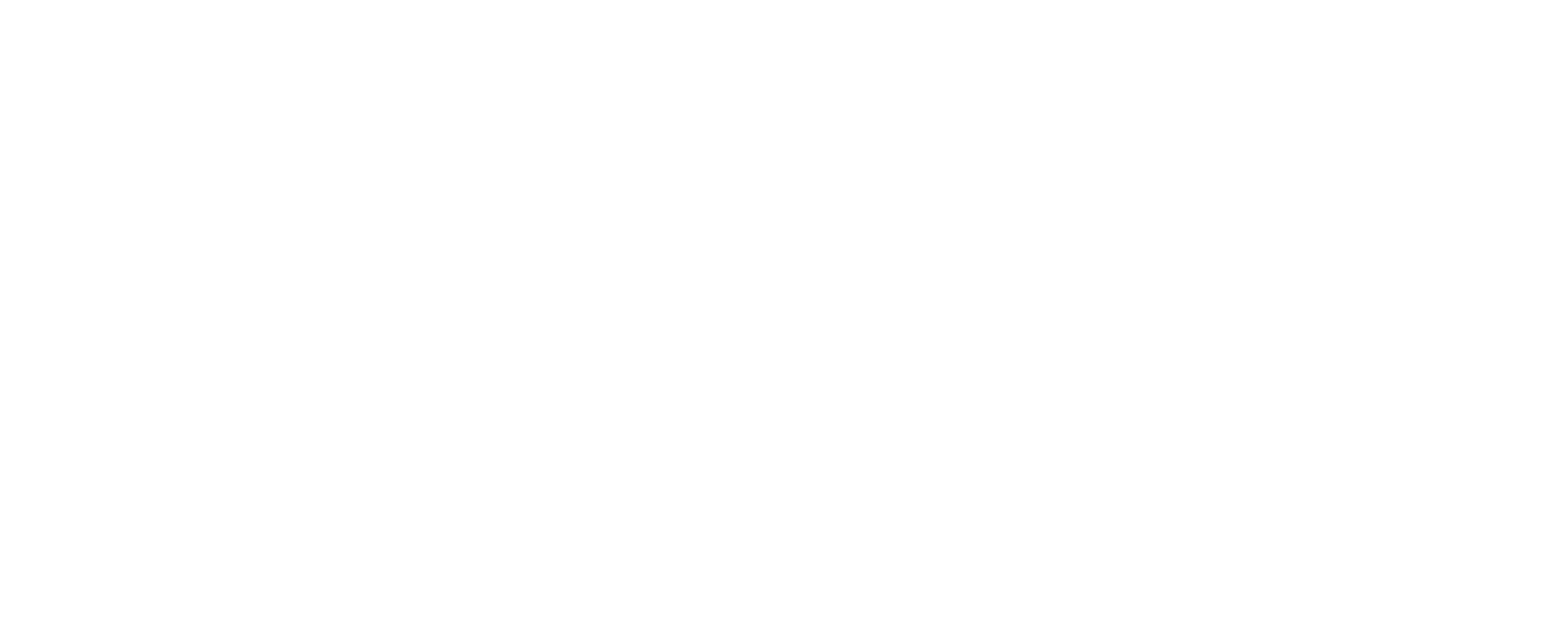
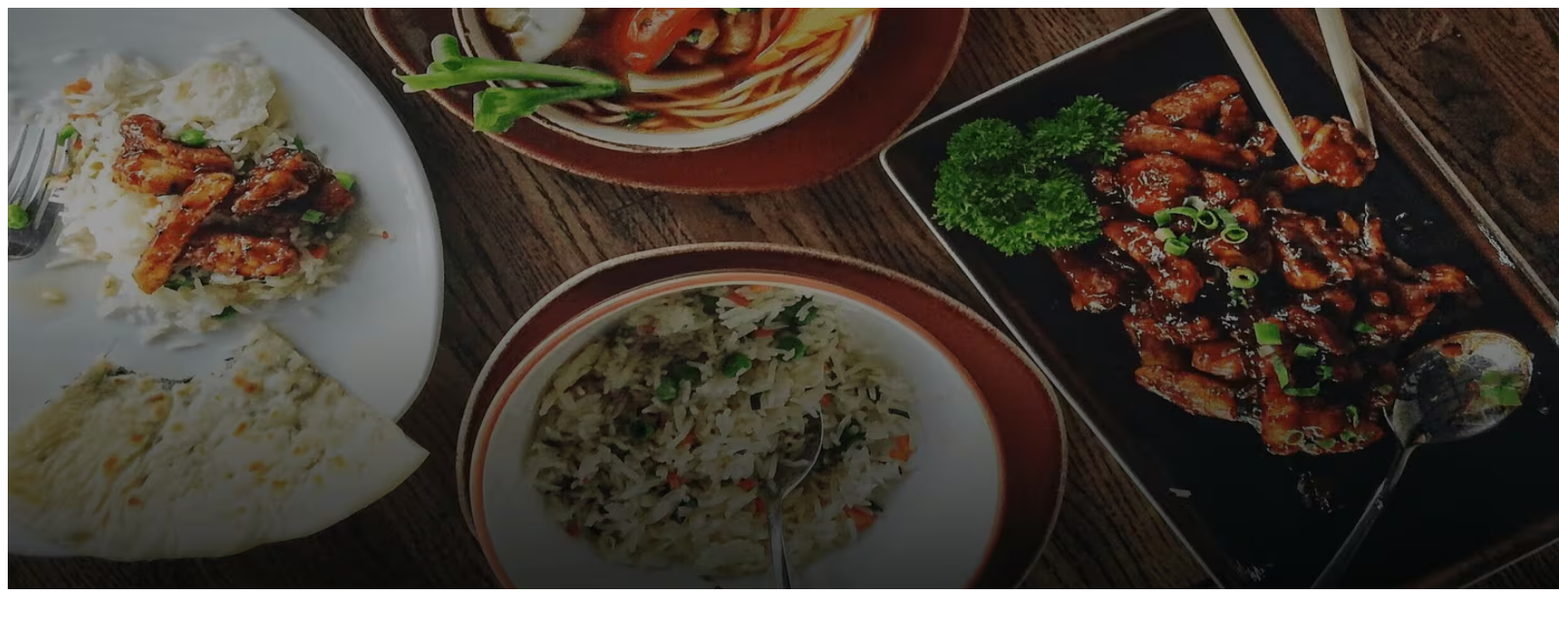
Before and after one commit to AbhiUgalmugale-29/icp9.0-html-github-group-project-1, a plain HTML site: page pages/restaurant_listing.html in a window 1280 px wide. Shown: the whole page at 97% size, 1608 px wide, since content can reach past the window. Drawn offline with Linux system fonts and the light colour scheme.

Commit message:
Image Added

```diff
--- a/pages/restaurant_listing.html
+++ b/pages/restaurant_listing.html
@@ -6,7 +6,10 @@
     <title>Restaurant Listing</title>
 </head>
 <body>
-
+            <img src="./../images/Backgroungimg.avif"
+            alt="Backgroungimg Image"
+            height="600px"
+            width="1600px"/><br/><br/>
 
 
 
```
